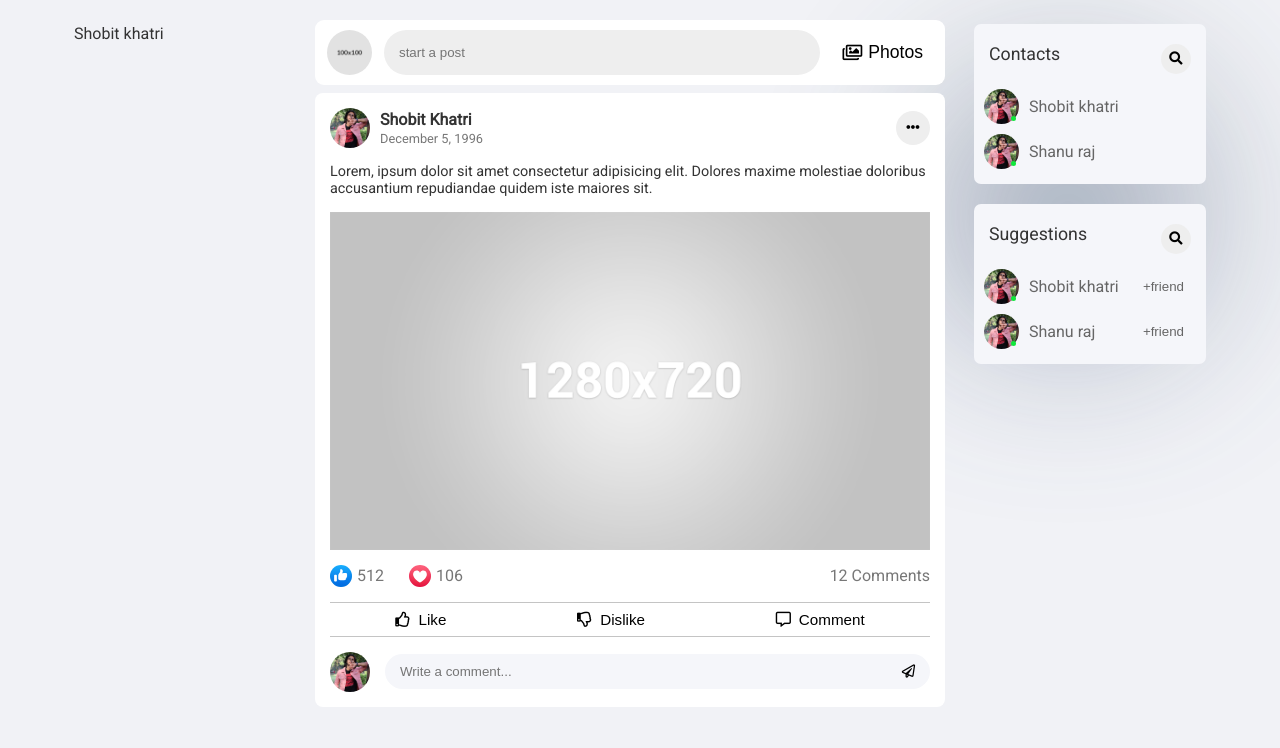
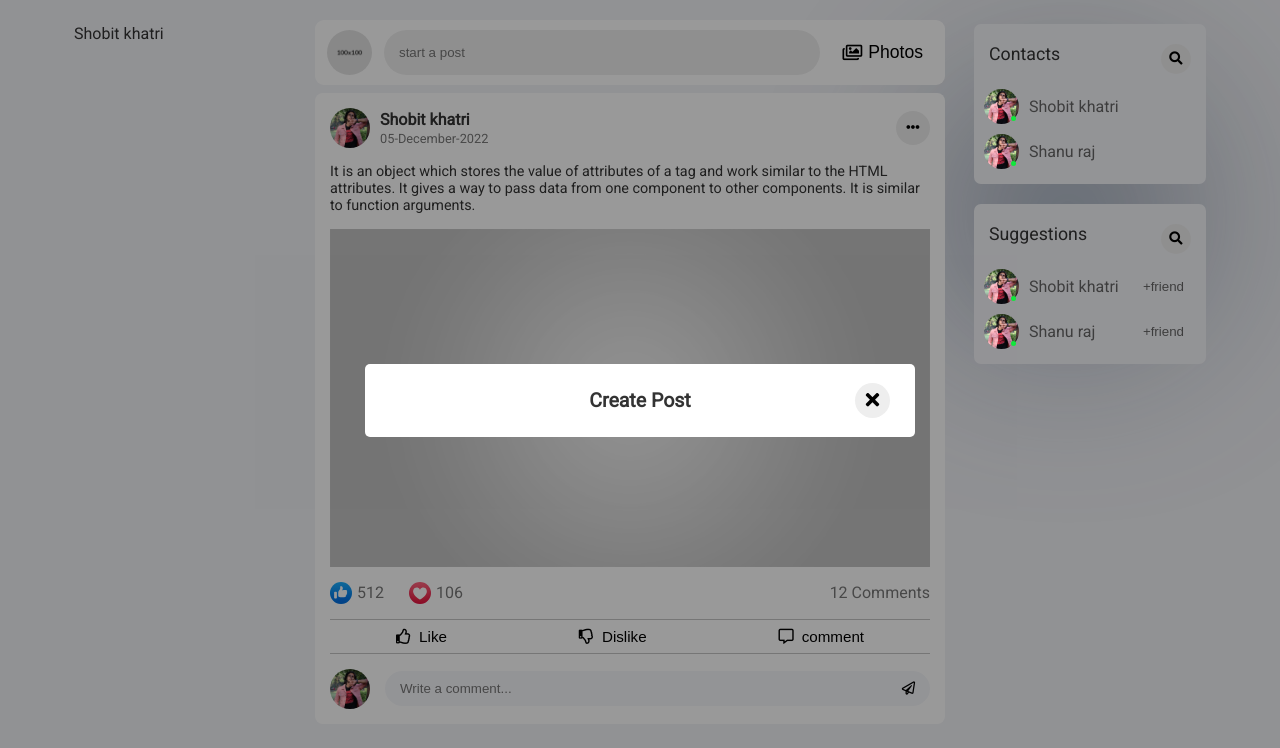
Before and after one commit to shanuraj715/buzzz, a React (Create React App) app: page /feeds in a window 1280 px wide. Shown: the top 748 px of the page. Built offline with nearby package versions, Linux system fonts and the light colour scheme.

Commit message:
Post card component

```diff
--- a/src/Pages/Feeds/Feeds.jsx
+++ b/src/Pages/Feeds/Feeds.jsx
@@ -6,7 +6,13 @@
 import FeedCard from "./components/FeedCard/FeedCard";
 import NewPost from "./components/NewPost/NewPost";
 import Image from "../../assets/images/shobit.jpg";
-import WidgetCard from '../../Components/WidgetCard/WidgetCard'
+import WidgetCard from "../../Components/WidgetCard/WidgetCard";
+import Placeholder from "../../assets/images/shobit.jpg";
+import CardPlaceholder from "../../assets/images/1280x720.jpg";
+import Like from "../../assets/images/reaction-like.svg";
+import Heart from "../../assets/images/reaction-heart.svg";
+import Cards from "./components/Cards/Cards"
+
 
 function Feeds() {
   const myContacts = [
@@ -27,13 +33,29 @@
         <div className="feed-col2">
           <NewPost />
 
-          <FeedCard />
-          {/* <Cards /> */}
+          <FeedCard
+            text="Shobit khatri"
+            authorImage={Placeholder}
+            date="05-December-2022"
+            description="It is an object which stores the value of attributes of a tag and work similar to the HTML attributes. It gives a way to pass data from one component to other components. It is similar to function arguments. "
+            postimage={CardPlaceholder}
+            likereaction={Like}
+            heartreaction={Heart}
+            comments="12 Comments"
+            like="Like"
+            dislike="Dislike"
+            comment="comment"
+          />
+          <Cards />
         </div>
         <div className="feed-col3">
           <WidgetCard data={myContacts} title="Contacts" />
-          <WidgetCard data={myContacts} title="Suggestions" isBtnVisible="true" click={() => alert("Click ho gya")} />
-
+          <WidgetCard
+            data={myContacts}
+            title="Suggestions"
+            isBtnVisible="true"
+            click={() => alert("Click ho gya")}
+          />
         </div>
       </div>
     </>
--- /dev/null
+++ b/src/Pages/Feeds/components/FeedCard/Components/PostMedia/PostMedia.jsx
@@ -0,0 +1,13 @@
+import React from "react";
+
+function PostMedia(props) {
+  return (
+    <>
+      <div className="feed-media-cont">
+        <img src={props.postimage} alt="" />
+      </div>
+    </>
+  );
+}
+
+export default PostMedia;
--- /dev/null
+++ b/src/Pages/Feeds/components/FeedCard/Components/PostMeta/PostMeta.jsx
@@ -0,0 +1,29 @@
+import React from "react";
+import Icon from '../../../../../../Components/FontAwesome/FontAwesome'
+
+function PostMeta(prop) {
+  return (
+    <>
+      <div className="feed-user-row">
+        <div className="feed-user-info">
+          <img src={prop.authorImage} alt="" className="feed-author-img" />
+          <div className="feed-ui-data">
+            <span className="feed-author text-bold">{prop.text}</span>
+            <span className="feed-date text-light">{prop.date}</span>
+          </div>
+        </div>
+
+        <button className="circular-icon-btn">
+          <Icon type="solid" classes="fa-ellipsis-h" />
+        </button>
+      </div>
+      <div className="feed-text-cont">
+        <p>
+         {prop.description}
+        </p>
+      </div>
+    </>
+  );
+}
+
+export default PostMeta;
--- /dev/null
+++ b/src/Pages/Feeds/components/FeedCard/Components/Reactions/Reactions.jsx
@@ -0,0 +1,27 @@
+import React from 'react'
+import Like from "../../../../../../assets/images/reaction-like.svg";
+import Heart from "../../../../../../assets/images/reaction-heart.svg";
+
+function Reactions(props) {
+  return (
+    <>
+      <div className="feed-reactions text-light">
+        <div className="feed-reaction-stat">
+          <div>
+            <img src={props.likereaction} alt="" />
+            <span>512</span>
+          </div>
+          <div>
+            <img src={props.heartreaction} alt="" />
+            <span>106</span>
+          </div>
+        </div>
+        <div className="feed-reaction-comment">
+          <span>{props.comments}</span>
+        </div>
+      </div>
+    </>
+  )
+}
+
+export default Reactions
--- a/src/Pages/Feeds/components/FeedCard/FeedCard.jsx
+++ b/src/Pages/Feeds/components/FeedCard/FeedCard.jsx
@@ -1,69 +1,25 @@
 import React from "react";
 import Icon from "../../../../Components/FontAwesome/FontAwesome";
-import Placeholder from "../../../../assets/images/shobit.jpg";
-import CardPlaceholder from "../../../../assets/images/1280x720.jpg";
-import Like from "../../../../assets/images/reaction-like.svg";
-import Heart from "../../../../assets/images/reaction-heart.svg";
+import PostMeta from "./Components/PostMeta/PostMeta";
+import PostMedia from "./Components/PostMedia/PostMedia";
+import Reactions from "./Components/Reactions/Reactions";
+import ReactionBtn from "../ReactionsBtn/ReactionBtn";
 
-function FeedCard() {
+function FeedCard(props) {
   return (
     <div className="feed-card">
-      <div className="feed-user-row">
-        <div className="feed-user-info">
-          <img src={Placeholder} alt="" className="feed-author-img" />
-          <div className="feed-ui-data">
-            <span className="feed-author text-bold">Shobit Khatri</span>
-            <span className="feed-date text-light">December 5, 1996</span>
-          </div>
-        </div>
-
-
-        <button className="circular-icon-btn">
-          <Icon type="solid" classes="fa-ellipsis-h" />
-        </button>
-      </div>
-      <div className="feed-text-cont">
-        <p>
-          Lorem, ipsum dolor sit amet consectetur adipisicing elit. Dolores
-          maxime molestiae doloribus accusantium repudiandae quidem iste maiores
-          sit.
-        </p>
-      </div>
-      <div className="feed-media-cont">
-        <img src={CardPlaceholder} alt="" />
-      </div>
-      <div className="feed-reactions text-light">
-        <div className="feed-reaction-stat">
-          <div>
-            <img src={Like} alt="" />
-            <span>512</span>
-          </div>
-          <div>
-            <img src={Heart} alt="" />
-            <span>106</span>
-          </div>
-        </div>
-        <div className="feed-reaction-comment">
-          <span>12 Comments</span>
-        </div>
-      </div>
-      <div className="feed-reaction-btns">
-        <button>
-          <Icon classes="fa-thumbs-up pe-8" type="regular" />
-          Like
-        </button>
-        <button>
-          <Icon classes="fa-thumbs-down pe-8" type="regular" />
-          Dislike
-        </button>
-        <button>
-          <Icon classes="fa-comment-alt pe-8" type="regular" />
-          Comment
-        </button>
-      </div>
+      <PostMeta
+        text={props.text}
+        authorImage={props.authorImage}
+        date={props.date}
+        description={props.description}
+      />
+      <PostMedia postimage = {props.postimage}/>
+      <Reactions likereaction = {props.likereaction} heartreaction = {props.heartreaction} comments = {props.comments}/>
+     <ReactionBtn like = {props.like} dislike = {props.dislike} comment = {props.comment}/>
       <div className="feed-comment-cont">
         <div className="fc-user-img">
-          <img src={Placeholder} alt="" />
+          <img src={props.authorImage} alt="" />
         </div>
         <div className="fc-inp">
           <input type="text" className="" placeholder="Write a comment..." />
--- /dev/null
+++ b/src/Pages/Feeds/components/ReactionsBtn/ReactionBtn.jsx
@@ -0,0 +1,25 @@
+import React from 'react';
+import Icon from "../../../../Components/FontAwesome/FontAwesome";
+
+function ReactionBtn(props) {
+  return (
+    <>
+       <div className="feed-reaction-btns">
+        <button>
+          <Icon classes="fa-thumbs-up pe-8" type="regular" />
+          {props.like}
+        </button>
+        <button>
+          <Icon classes="fa-thumbs-down pe-8" type="regular" />
+          {props.dislike}
+        </button>
+        <button>
+          <Icon classes="fa-comment-alt pe-8" type="regular" />
+          {props.comment}
+        </button>
+      </div>
+    </>
+  );
+}
+
+export default ReactionBtn;
```
